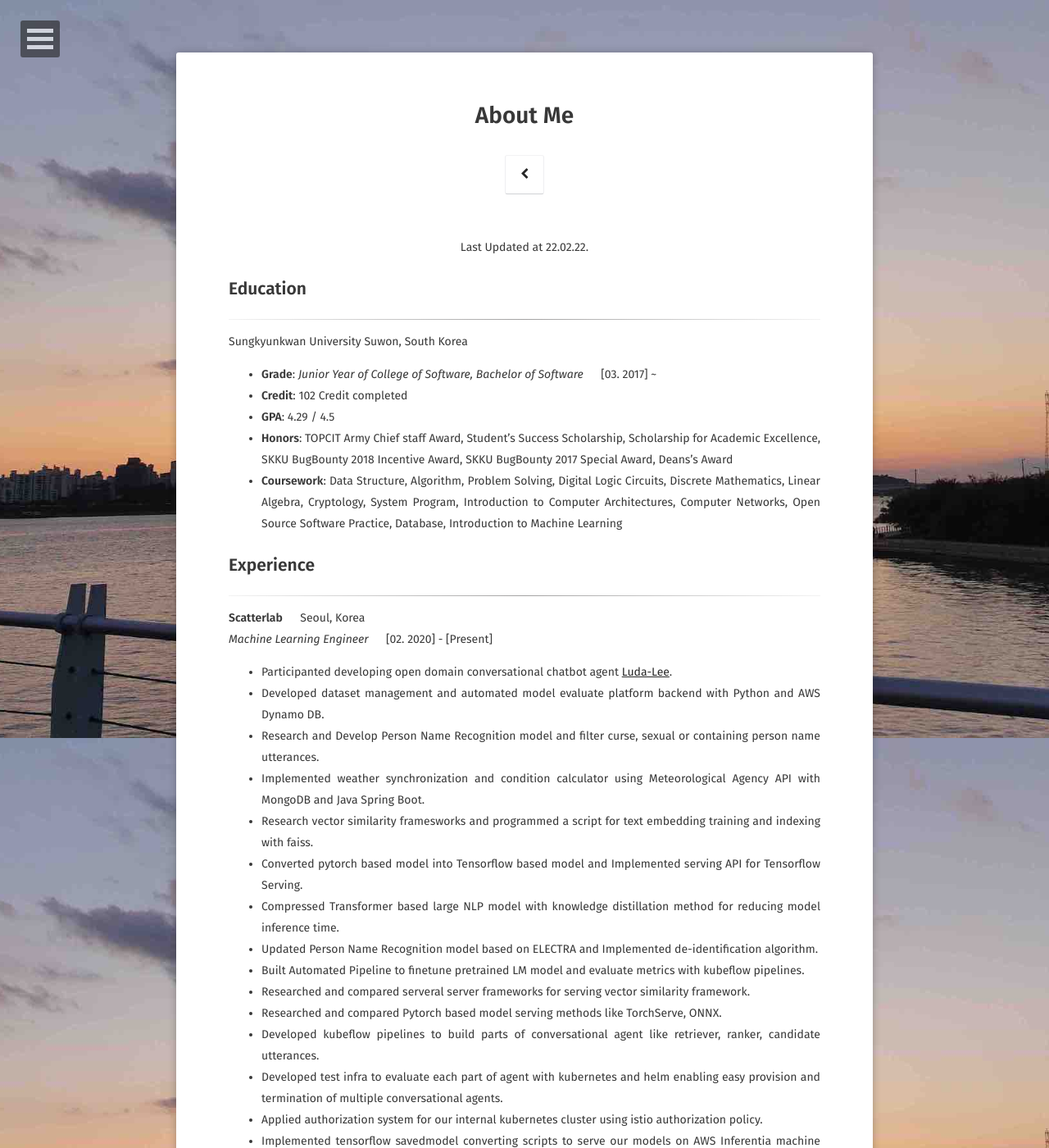
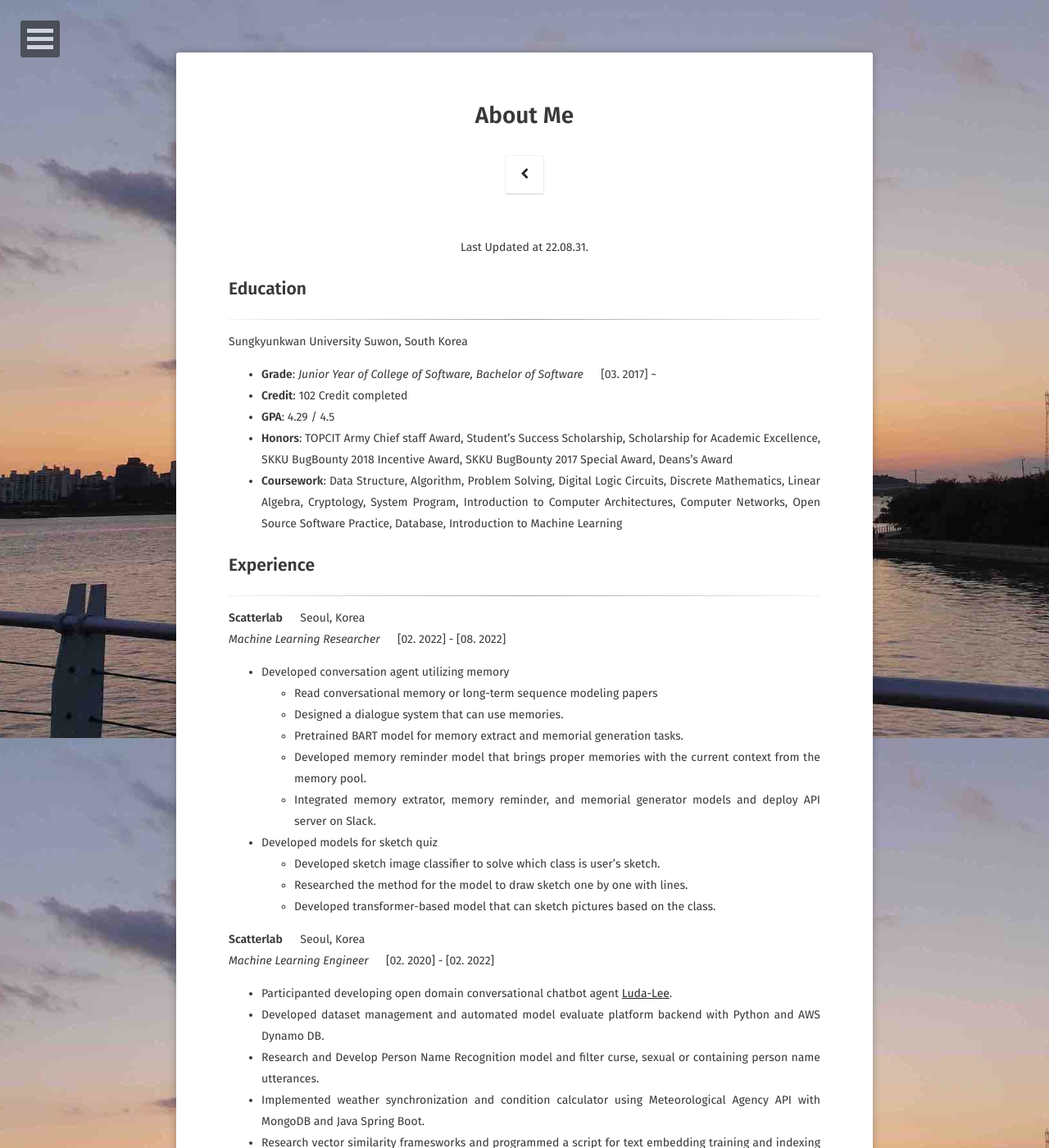
Before and after one commit to psj8252/psj8252.github.io, a Jekyll site: the page built from about/index.md, in a window 1280 px wide and 1400 px high. Shown: the whole window at 82% size. Built offline with Jekyll 4.4.1, drawn with Linux system fonts in a browser that asks for light colours.

Commit message:
feat: README에 researcher 업무 내용 추가

```diff
--- a/about/index.md
+++ b/about/index.md
@@ -6,7 +6,7 @@ date: 2019-12-6
 comments: false
 ---
 
-<center>Last Updated at 22.02.22.</center>
+<center>Last Updated at 22.08.31.</center>
 
 ## Education
 
@@ -25,7 +25,21 @@ Sungkyunkwan University Suwon, South Korea
 ---
 
 __Scatterlab__ &emsp; Seoul, Korea
-*Machine Learning Engineer* &emsp; [02. 2020] - [Present]
+*Machine Learning Researcher* &emsp; [02. 2022] - [08. 2022]
+
+- Developed conversation agent utilizing memory
+  - Read conversational memory or long-term sequence modeling papers
+  - Designed a dialogue system that can use memories.
+  - Pretrained BART model for memory extract and memorial generation tasks.
+  - Developed memory reminder model that brings proper memories with the current context from the memory pool.
+  - Integrated memory extrator, memory reminder, and memorial generator models and deploy API server on Slack.
+- Developed models for sketch quiz
+  - Developed sketch image classifier to solve which class is user's sketch.
+  - Researched the method for the model to draw sketch one by one with lines.
+  - Developed transformer-based model that can sketch pictures based on the class.
+
+__Scatterlab__ &emsp; Seoul, Korea
+*Machine Learning Engineer* &emsp; [02. 2020] - [02. 2022]
 
 - Participanted developing open domain conversational chatbot agent [Luda-Lee](https://luda.ai/).
 - Developed dataset management and automated model evaluate platform backend with Python and AWS Dynamo DB.
```
